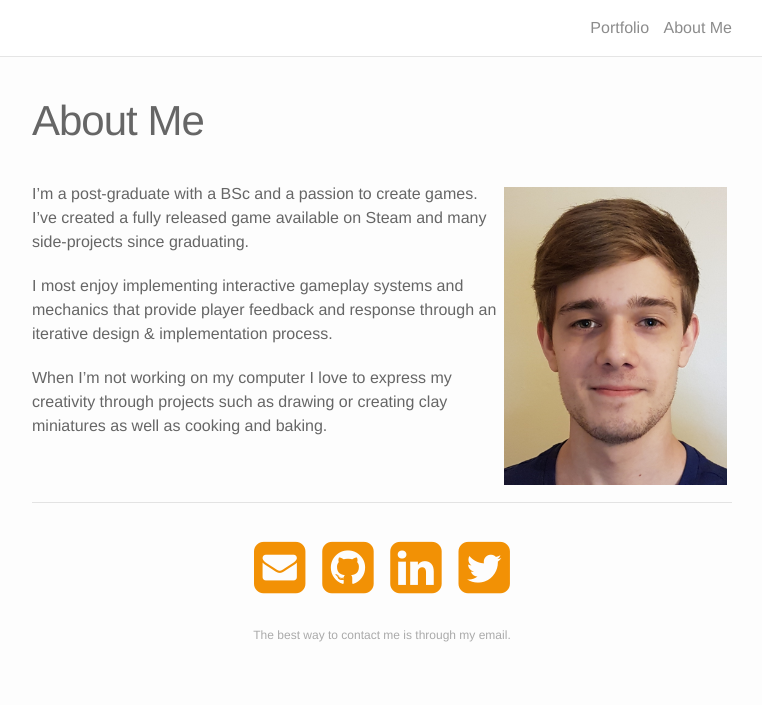
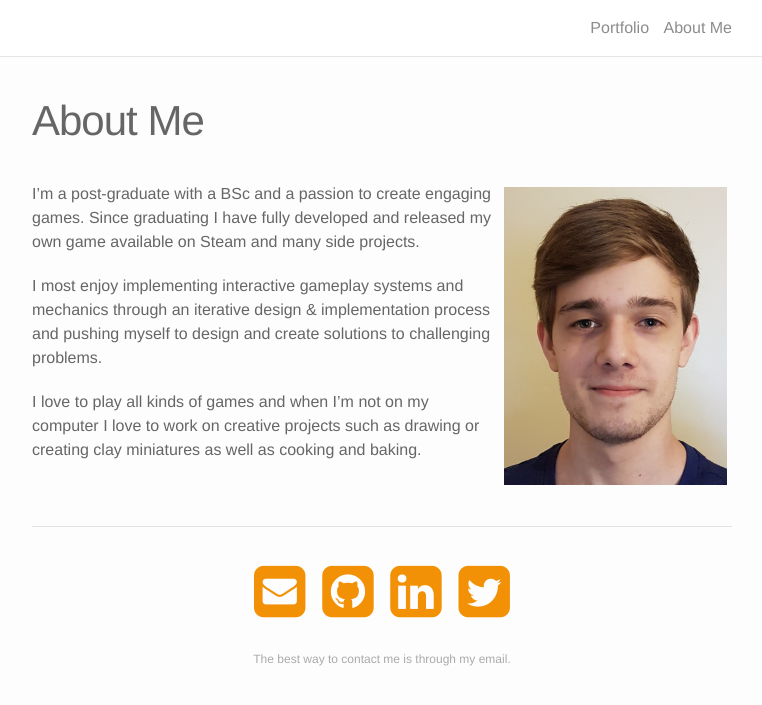
Before and after one commit to TomParadise/Year1Portfolio, a Jekyll site: the page built from about.md, in a window 1280 px wide. Shown: the top 705 px of the page, without its empty margins (258-1020 px from the left). Built offline with Jekyll 4.4.1, drawn with Linux system fonts in a browser that asks for light colours; nearby versions of some CDN libraries.

Commit message:
updated content

```diff
--- a/_portfolio/3_RelativityPortals.markdown
+++ b/_portfolio/3_RelativityPortals.markdown
@@ -2,7 +2,7 @@
 layout: project
 title: Relativity Demonstration
 description: Inspired by MC Escher to create puzzling environments.
-img: ../img/Relativity/RelativityThumbnail.png
+img: ../img/Relativity/thumbnailGIF.gif
 published: true
 ---
 Created in Unity and inspired by MC Escher, this project was made to implement the idea of reality-shifting environments into a playable space.
--- a/about.md
+++ b/about.md
@@ -6,11 +6,11 @@ permalink: /about/
 
 <img class="col one right" src="{{ site.baseurl }}/img/profile_1.jpg">
 
-I'm a post-graduate with a BSc and a passion to create games. I've created a fully released game available on Steam and many side-projects since graduating.
+I’m a post-graduate with a BSc and a passion to create engaging games. Since graduating I have fully developed and released my own game available on Steam and many side projects.
 
-I most enjoy implementing interactive gameplay systems and mechanics that provide player feedback and response through an iterative design & implementation process.
+I most enjoy implementing interactive gameplay systems and mechanics through an iterative design & implementation process and pushing myself to design and create solutions to challenging problems.
 
-When I'm not working on my computer I love to express my creativity through projects such as drawing or creating clay miniatures as well as cooking and baking.
+I love to play all kinds of games and when I’m not on my computer I love to work on creative projects such as drawing or creating clay miniatures as well as cooking and baking.
 
 <br/>
 <hr/>
@@ -18,7 +18,7 @@ When I'm not working on my computer I love to express my creativity through proj
 <span class="contacticon center">
 	<a href="mailto:tomparadise1@gmail.com"><i class="fa fa-envelope-square"></i></a>
 	<a href="https://github.com/TomParadise" target="_blank"><i class="fa fa-github-square"></i></a>
-	<a href="https://www.linkedin.com" target="_blank"><i class="fa fa-linkedin-square"></i></a>
+	<a href="https://www.linkedin.com/in/tom-paradise-4a52b82b0/" target="_blank"><i class="fa fa-linkedin-square"></i></a>
 	<a href="https://twitter.com/Tom_Para1" target="_blank"><i class="fa fa-twitter-square"></i></a>
 </span>
 
```
Also changed, not shown: _portfolio/6_2048.markdown (added, +18 -0 lines), img/2048/2048-3.png (added), img/2048/2048-thumbnail.png (added), img/2048/2048_1.png (added), img/2048/2048_2.png (added), img/Relativity/RelativityThumbnail.png (deleted), 2 other files.
